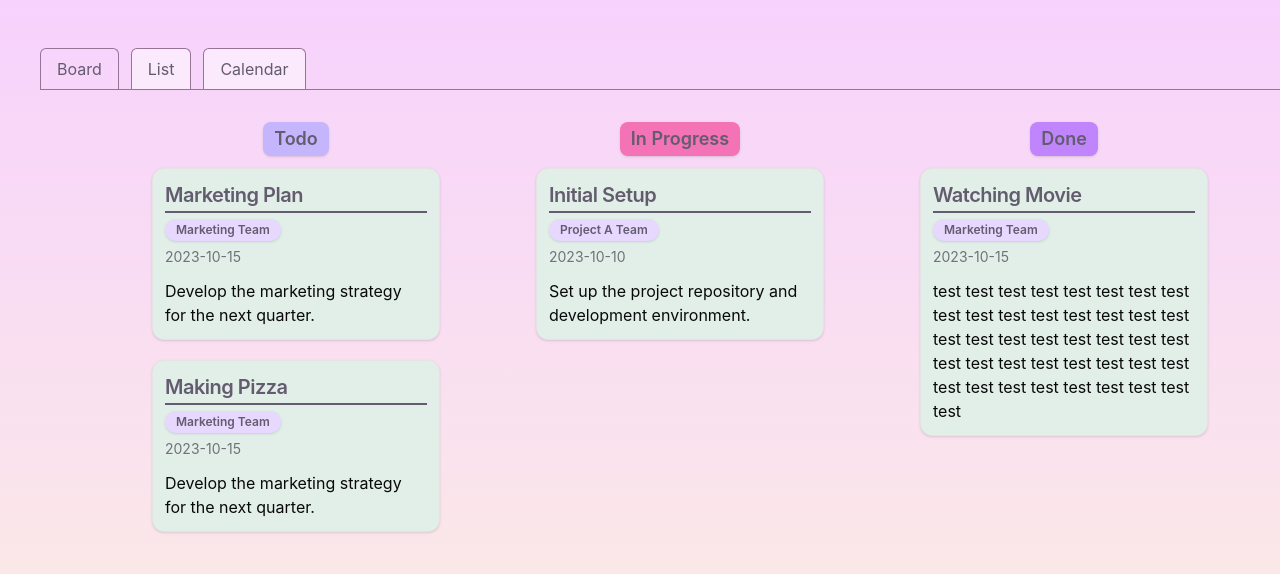
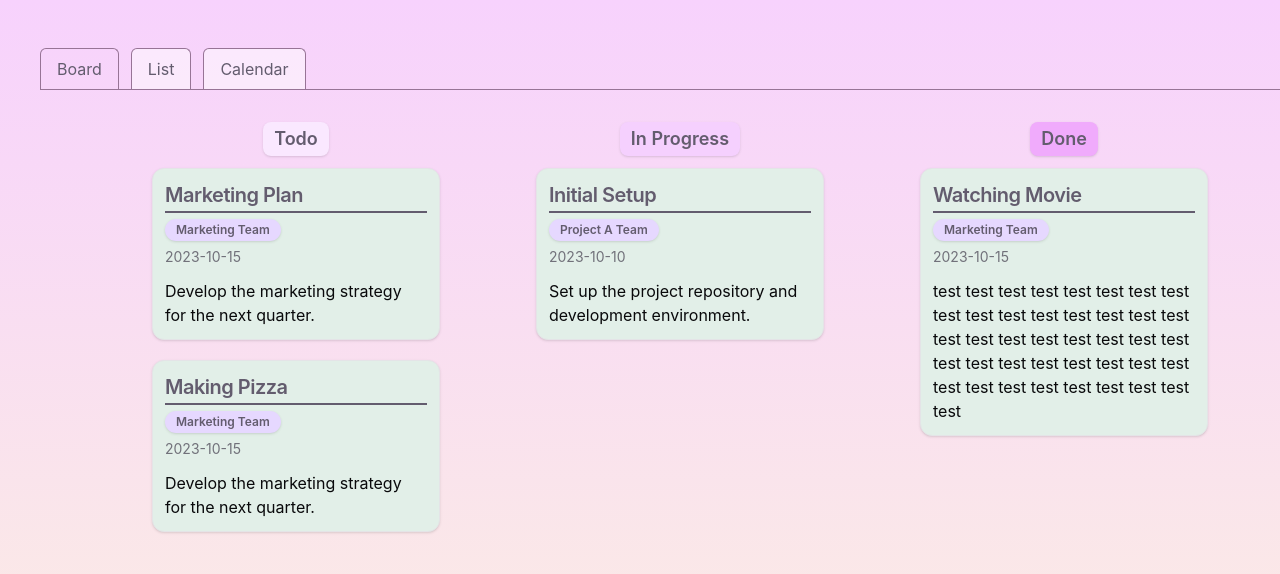
Before and after one commit to KaiKoide/task-space, a React (Vite) app in the folder client/: page / in a window 1280 px wide. Shown: the top 574 px of the page. Built offline with nearby package versions, Linux system fonts and the light colour scheme.

Commit message:
refactor: create column component

```diff
--- a/client/src/components/Board.tsx
+++ b/client/src/components/Board.tsx
@@ -1,11 +1,10 @@
 import { DndContext } from "@dnd-kit/core";
 
-import { cn } from "@/lib/utils";
+import Column from "./ui/column";
+
 import tasksData from "@/mock/tasksData.json";
 import groupData from "@/mock/groupsData.json";
 import type { ITask } from "@/types/data";
-import { Badge } from "./ui/badge";
-import SortableCard from "./ui/sortableCard";
 
 function Board() {
 	const tasks: ITask[] = tasksData as ITask[];
@@ -23,32 +22,20 @@ function Board() {
 		return acc;
 	}, {});
 
+	console.log("groupedTasks", groupedTasks);
+
 	const orderedStatus = ["todo", "in_progress", "done"];
 
 	return (
 		<DndContext>
 			<div className="flex justify-evenly gap-4 p-4">
 				{orderedStatus.map((status) => (
-					<div key={status}>
-						<Badge
-							className={cn(
-								"capitalize mb-3 text-lg rounded-lg",
-								status === "todo" && "bg-violet-300",
-								status === "in_progress" && "bg-pink-400",
-								status === "done" && "bg-purple-400",
-							)}
-						>
-							{status.replace("_", " ")}
-						</Badge>
-
-						{groupedTasks[status].map((task) => (
-							<SortableCard
-								key={task.id}
-								task={task}
-								groupName={groups[task.group_id]}
-							/>
-						))}
-					</div>
+					<Column
+						key={status}
+						status={status}
+						groupedTasks={groupedTasks}
+						groups={groups}
+					/>
 				))}
 			</div>
 		</DndContext>
--- /dev/null
+++ b/client/src/components/ui/column.tsx
@@ -0,0 +1,40 @@
+import { useDroppable } from "@dnd-kit/core";
+
+import SortableCard from "./sortableCard";
+
+import { Badge } from "./badge";
+import { cn } from "@/lib/utils";
+import type { ITask } from "@/types/data";
+
+interface ColumnProps {
+	status: string;
+	groupedTasks: Record<string, ITask[]>;
+	groups: Record<string, string>;
+}
+
+function Column({ status, groupedTasks, groups }: ColumnProps) {
+	return (
+		<div key={status}>
+			<Badge
+				className={cn(
+					"capitalize mb-3 text-lg rounded-lg",
+					status === "todo" && "bg-fuchsia-100",
+					status === "in_progress" && "bg-fuchsia-200",
+					status === "done" && "bg-fuchsia-300",
+				)}
+			>
+				{status.replace("_", " ")}
+			</Badge>
+
+			{groupedTasks[status].map((task) => (
+				<SortableCard
+					key={task.id}
+					task={task}
+					groupName={groups[task.group_id]}
+				/>
+			))}
+		</div>
+	);
+}
+
+export default Column;
```
